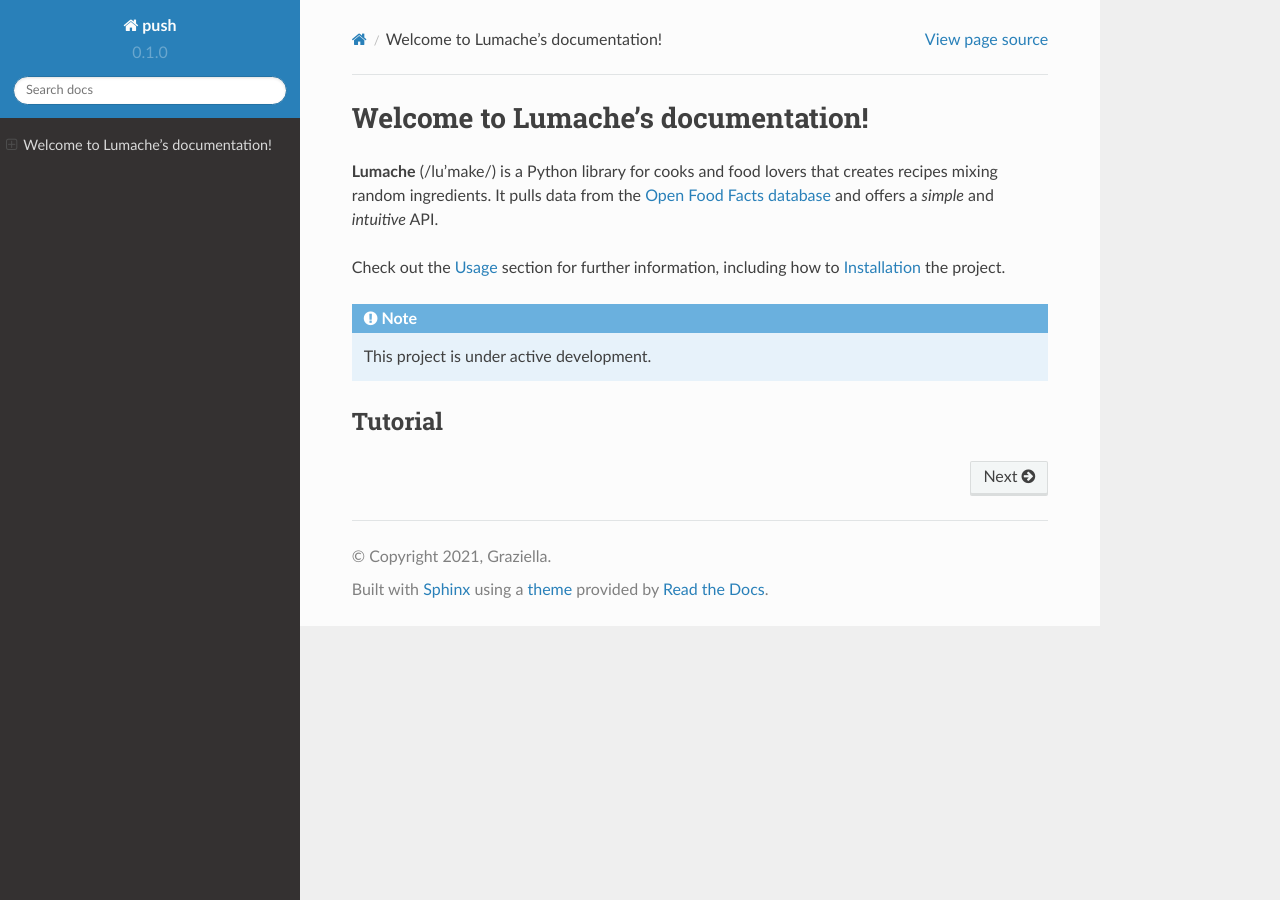
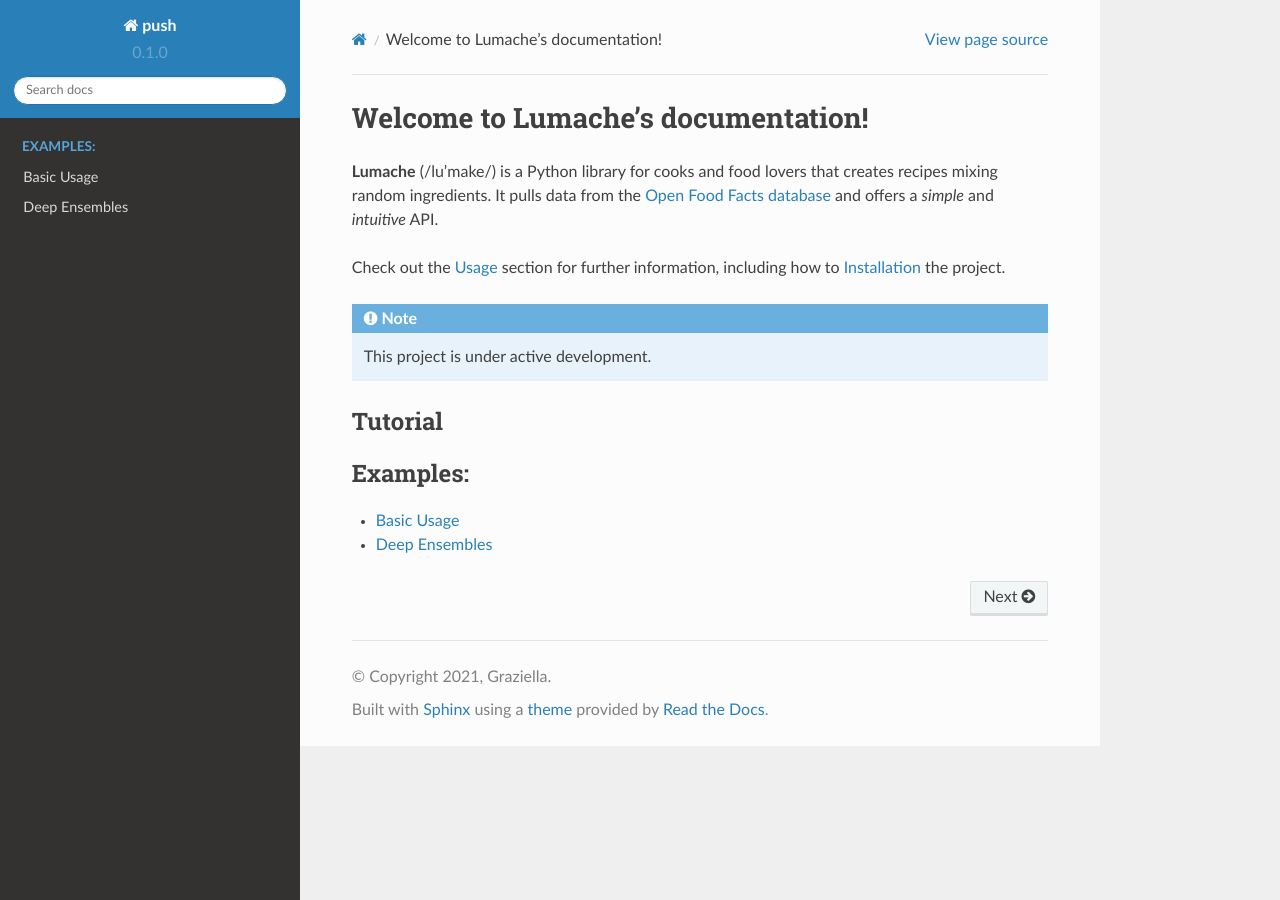
Before and after one commit to lbai-lab/push, a Sphinx documentation site: the page built from docs/source/index.rst, in a window 1280 px wide. Built offline with Sphinx 7.4.7 and the Read the Docs theme 2.0.0, drawn with Linux system fonts in a browser that asks for light colours.

Commit message:
examples

```diff
--- a/docs/source/index.rst
+++ b/docs/source/index.rst
@@ -22,3 +22,10 @@
    :caption: Tutorials:
 
    examples/01_Deep_Ensemble/Deep_Ensemble.ipynb
+
+.. toctree::
+   :glob:
+   :maxdepth: 2
+   :caption: Examples:
+
+   examples/**/index
```
